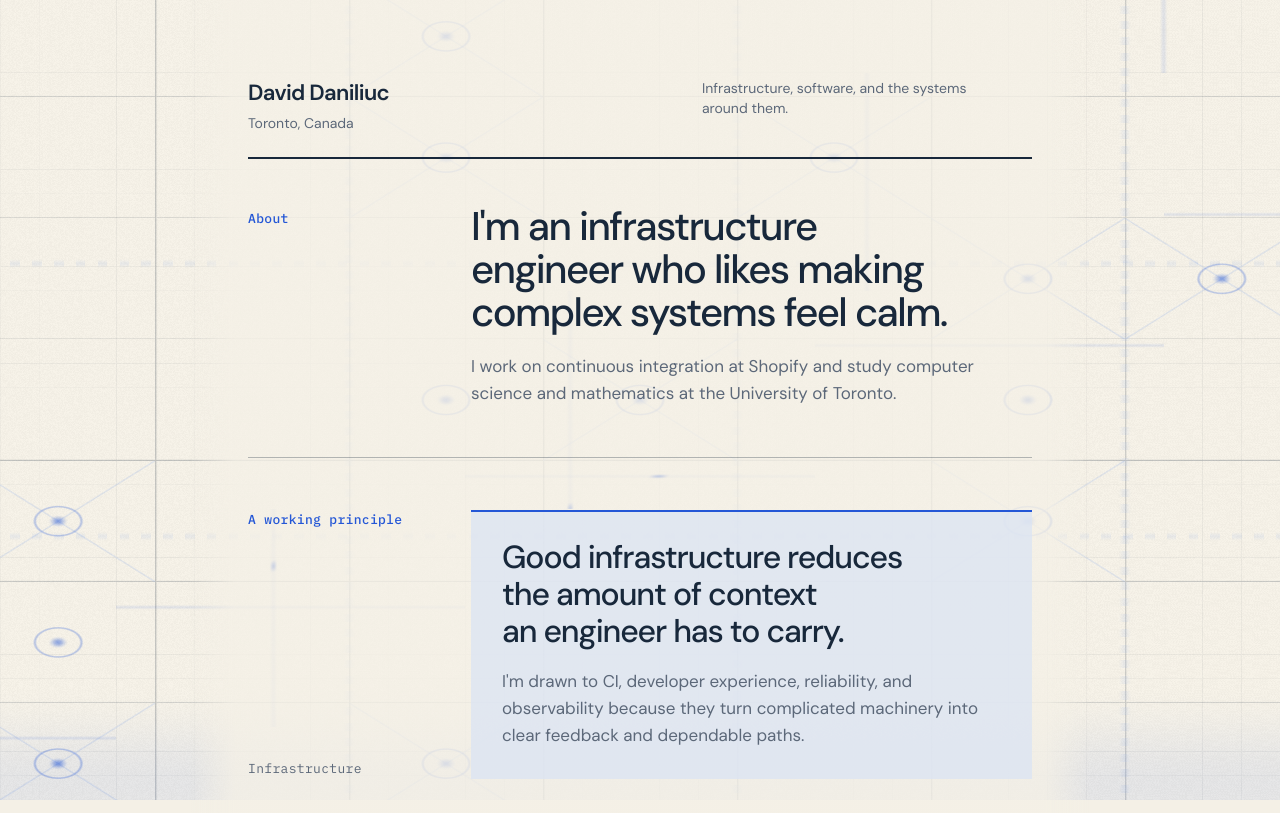
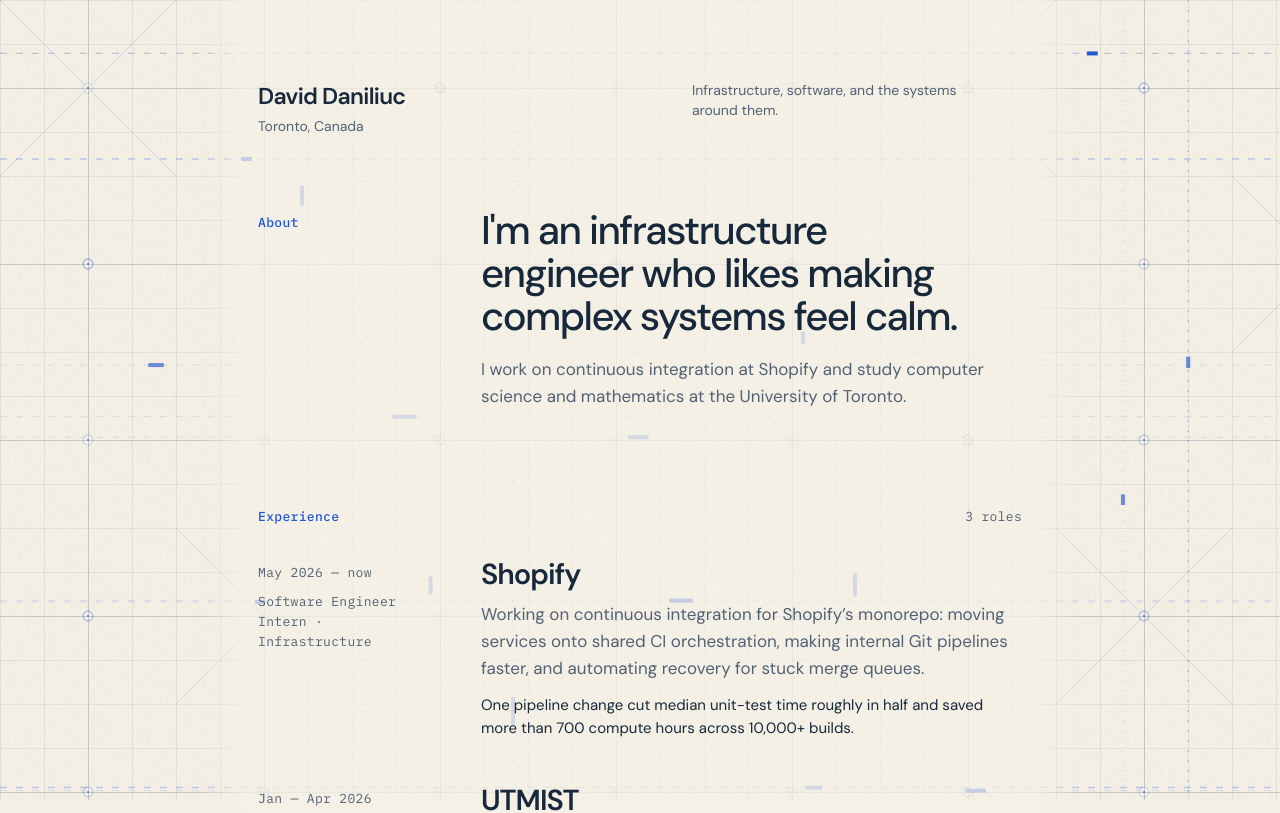
Before and after one commit to vicdenz/daviddaniliuc, a Next.js app: page / in a window 1280 px wide. Shown: the top 813 px of the page. Built offline with nearby package versions, Linux system fonts and the light colour scheme; a web font is replaced by a local one.

Commit message:
design: replace WebGL plane with procedural canvas backdrop

```diff
--- a/src/app/globals.css
+++ b/src/app/globals.css
@@ -3,129 +3,73 @@
 
 :root {
 	--paper: #f4f0e6;
-	--paper-glass: rgba(244, 240, 230, 0.79);
+	--paper-glass: rgba(244, 240, 230, 0.77);
 	--ink: #18283b;
-	--muted: #5c6879;
+	--muted: #536174;
 	--blue: #2457d6;
-	--blue-soft: #afc2e6;
-	--blue-wash: rgba(220, 229, 242, 0.78);
-	--line: rgba(24, 40, 59, 0.3);
+	--line: rgba(24, 40, 59, 0.24);
 	--sans: "DM Sans", sans-serif;
 	--mono: "IBM Plex Mono", monospace;
 }
 
 * { box-sizing: border-box; }
 html { scroll-behavior: smooth; }
-body {
-	margin: 0;
-	background: var(--paper);
-	color: var(--ink);
-	font-family: var(--sans);
-	font-size: 17px;
-	line-height: 1.58;
-	-webkit-font-smoothing: antialiased;
-}
+body { margin: 0; background: var(--paper); color: var(--ink); font-family: var(--sans); font-size: 17px; line-height: 1.58; -webkit-font-smoothing: antialiased; }
 a { color: inherit; text-decoration: none; transition: color 160ms ease, transform 160ms ease; }
 a:focus-visible { outline: 2px solid var(--blue); outline-offset: 5px; }
 ::selection { background: var(--blue); color: var(--paper); }
 
+.page-canvas { position: relative; min-height: 100vh; }
+.infrastructure-backdrop { position: fixed; inset: 0; z-index: 0; width: 100%; height: 100%; pointer-events: none; }
+.page-content { position: relative; z-index: 1; }
+
 .journal {
-	width: min(calc(100% - 32px), 900px);
+	width: min(calc(100% - 32px), 880px);
 	min-height: 100vh;
 	margin: 0 auto;
-	padding: clamp(44px, 7vw, 76px) clamp(24px, 5vw, 58px) 36px;
+	padding: clamp(48px, 7vw, 78px) clamp(25px, 5vw, 58px) 40px;
 	background: linear-gradient(90deg, transparent, var(--paper-glass) 5%, var(--paper-glass) 95%, transparent);
 }
 
-.masthead {
-	display: grid;
-	grid-template-columns: 1fr 1fr;
-	gap: 40px;
-	align-items: start;
-	padding-bottom: 24px;
-	border-bottom: 2px solid var(--ink);
-}
+.masthead { display: grid; grid-template-columns: 1fr 1fr; gap: 40px; align-items: start; margin-bottom: 76px; }
 .masthead div { display: grid; gap: 2px; }
-.masthead strong { font-size: 22px; font-weight: 600; letter-spacing: -0.03em; }
+.masthead strong { font-size: 23px; font-weight: 600; letter-spacing: -0.03em; }
 .masthead span, .masthead p { color: var(--muted); font-size: 14px; line-height: 1.45; }
 .masthead p { max-width: 330px; margin: 2px 0 0 auto; text-wrap: pretty; }
 
-.introduction, .field-note, .colophon {
-	display: grid;
-	grid-template-columns: 165px 1fr;
-	gap: clamp(28px, 5vw, 58px);
-	padding: 50px 0;
-	border-bottom: 1px solid var(--line);
-}
-.section-mark, .note-meta span, .index-heading > span, .entry-meta {
-	margin: 0;
-	font-family: var(--mono);
-	font-size: 13px;
-	line-height: 1.5;
-	letter-spacing: 0.025em;
-}
+.introduction { display: grid; grid-template-columns: 165px 1fr; gap: clamp(28px, 5vw, 58px); margin-bottom: 96px; }
+.section-mark, .index-heading > span, .entry-meta { margin: 0; font-family: var(--mono); font-size: 13px; line-height: 1.55; letter-spacing: 0.025em; }
 .section-mark { color: var(--blue); font-weight: 500; }
-
-h1 {
-	margin: -4px 0 18px;
-	font-size: clamp(31px, 4.2vw, 40px);
-	font-weight: 500;
-	letter-spacing: -0.04em;
-	line-height: 1.08;
-	text-wrap: balance;
-}
+h1 { margin: -4px 0 18px; font-size: clamp(31px, 4.2vw, 40px); font-weight: 500; letter-spacing: -0.04em; line-height: 1.08; text-wrap: balance; }
 .introduction div > p { max-width: 590px; margin: 0; color: var(--muted); font-size: 17px; line-height: 1.6; text-wrap: pretty; }
 
-.field-note { padding-block: 52px; }
-.note-meta { display: flex; flex-direction: column; justify-content: space-between; min-height: 170px; }
-.note-meta span { color: var(--muted); }
-.field-note article { padding: 27px 31px 30px; background: var(--blue-wash); border-top: 2px solid var(--blue); }
-.field-note h2 { margin: 0 0 19px; font-size: clamp(25px, 3.2vw, 32px); font-weight: 500; letter-spacing: -0.035em; line-height: 1.15; text-wrap: balance; }
-.field-note article p { margin: 0; color: var(--muted); font-size: 17px; text-wrap: pretty; }
-
-.experience-index, .project-index { padding: 52px 0 60px; border-bottom: 1px solid var(--line); }
-.index-heading { display: flex; justify-content: space-between; align-items: baseline; margin-bottom: 28px; }
+.experience-index, .project-index { margin-bottom: 94px; }
+.index-heading { display: flex; justify-content: space-between; align-items: baseline; margin-bottom: 36px; }
 .index-heading h2 { margin-block: 0; }
 .index-heading > span { color: var(--muted); }
-.experience-entry, .project-entry {
-	display: grid;
-	grid-template-columns: 165px 1fr;
-	gap: clamp(28px, 5vw, 58px);
-	padding: 31px 0 37px;
-	border-top: 1px solid var(--line);
-}
-.experience-entry:last-child, .project-entry:last-child { border-bottom: 1px solid var(--line); }
+.experience-entry, .project-entry { display: grid; grid-template-columns: 165px 1fr; gap: clamp(28px, 5vw, 58px); margin-bottom: 48px; }
+.experience-entry:last-child, .project-entry:last-child { margin-bottom: 0; }
 .entry-meta { display: grid; align-content: start; gap: 9px; color: var(--muted); }
 .entry-copy h3 { margin: -5px 0 10px; font-size: 29px; font-weight: 600; letter-spacing: -0.035em; line-height: 1.15; }
 .entry-copy > p { max-width: 590px; margin: 0; color: var(--muted); font-size: 17px; line-height: 1.58; text-wrap: pretty; }
 .entry-copy .entry-detail { margin-top: 12px; color: var(--ink); font-size: 15px; }
 .project-links { display: flex; gap: 20px; margin-top: 18px; font-family: var(--mono); font-size: 13px; }
-.project-links a { color: var(--blue); text-decoration: underline; text-decoration-thickness: 1px; text-underline-offset: 4px; }
-.project-links a:hover { color: var(--ink); }
+.project-links a, .links a { color: var(--blue); text-decoration: underline; text-decoration-thickness: 1px; text-underline-offset: 4px; }
+.project-links a:hover, .links a:hover { color: var(--ink); }
 
+.colophon { display: grid; grid-template-columns: 165px 1fr; gap: clamp(28px, 5vw, 58px); margin-bottom: 86px; }
 .colophon h2 { margin: -4px 0 8px; font-size: 27px; font-weight: 600; letter-spacing: -0.03em; }
 .colophon div p { margin: 0; color: var(--muted); font-size: 17px; }
-
-footer {
-	display: flex;
-	justify-content: space-between;
-	align-items: center;
-	min-height: 104px;
-	font-family: var(--mono);
-	font-size: 13px;
-}
+footer { display: flex; justify-content: space-between; align-items: center; min-height: 80px; font-family: var(--mono); font-size: 13px; }
 footer p { margin: 0; color: var(--muted); }
 .links { display: flex; gap: 24px; }
-.links a { color: var(--blue); text-decoration: underline; text-decoration-thickness: 1px; text-underline-offset: 4px; }
-.links a:hover { color: var(--ink); }
 
 @media (max-width: 680px) {
-	.journal { width: min(calc(100% - 20px), 900px); padding-inline: 12px; background: rgba(244, 240, 230, 0.84); }
-	.masthead { grid-template-columns: 1fr; gap: 12px; }
+	.journal { width: min(calc(100% - 20px), 880px); padding-inline: 12px; background: rgba(244, 240, 230, 0.82); }
+	.masthead { grid-template-columns: 1fr; gap: 12px; margin-bottom: 60px; }
 	.masthead p { margin-left: 0; }
-	.introduction, .field-note, .colophon, .experience-entry, .project-entry { grid-template-columns: 1fr; gap: 20px; }
-	.note-meta { min-height: 0; flex-direction: row; }
-	.field-note article { padding: 23px 21px 25px; }
+	.introduction, .colophon, .experience-entry, .project-entry { grid-template-columns: 1fr; gap: 20px; }
+	.introduction, .experience-index, .project-index { margin-bottom: 76px; }
 	.entry-meta { display: flex; flex-wrap: wrap; gap: 8px 16px; }
 	footer { flex-direction: column; align-items: flex-start; justify-content: center; gap: 16px; }
 }
--- a/src/app/page.tsx
+++ b/src/app/page.tsx
@@ -63,17 +63,6 @@
 					</div>
 				</section>
 
-				<section className="field-note" aria-labelledby="note-title">
-					<div className="note-meta">
-						<p className="section-mark">A working principle</p>
-						<span>Infrastructure</span>
-					</div>
-					<article>
-						<h2 id="note-title">Good infrastructure reduces the amount of context an engineer has to carry.</h2>
-						<p>I&apos;m drawn to CI, developer experience, reliability, and observability because they turn complicated machinery into clear feedback and dependable paths.</p>
-					</article>
-				</section>
-
 				<section className="experience-index" aria-labelledby="experience-title">
 					<div className="index-heading">
 						<h2 className="section-mark" id="experience-title">Experience</h2>
--- /dev/null
+++ b/src/components/InfrastructureBackdrop.tsx
@@ -0,0 +1,196 @@
+"use client";
+
+import { useEffect, useRef } from "react";
+
+type Route = {
+	axis: "x" | "y";
+	position: number;
+	speed: number;
+	offset: number;
+	length: number;
+};
+
+function seededRandom(seed: number) {
+	let state = seed >>> 0;
+	return () => {
+		state += 0x6d2b79f5;
+		let value = state;
+		value = Math.imul(value ^ (value >>> 15), value | 1);
+		value ^= value + Math.imul(value ^ (value >>> 7), value | 61);
+		return ((value ^ (value >>> 14)) >>> 0) / 4294967296;
+	};
+}
+
+export default function InfrastructureBackdrop() {
+	const canvasRef = useRef<HTMLCanvasElement>(null);
+
+	useEffect(() => {
+		const canvas = canvasRef.current;
+		if (!canvas) return;
+		const context = canvas.getContext("2d");
+		if (!context) return;
+
+		let width = window.innerWidth;
+		let height = window.innerHeight;
+		let pixelRatio = Math.min(window.devicePixelRatio || 1, 2);
+		let animationFrame = 0;
+		let routes: Route[] = [];
+		const pointer = { x: 0.5, y: 0.5 };
+		const easedPointer = { x: 0.5, y: 0.5 };
+		const reduceMotion = window.matchMedia("(prefers-reduced-motion: reduce)").matches;
+
+		const noiseCanvas = document.createElement("canvas");
+		noiseCanvas.width = 140;
+		noiseCanvas.height = 140;
+		const noiseContext = noiseCanvas.getContext("2d");
+		if (noiseContext) {
+			const image = noiseContext.createImageData(noiseCanvas.width, noiseCanvas.height);
+			const random = seededRandom(2026);
+			for (let index = 0; index < image.data.length; index += 4) {
+				const shade = random() > 0.48 ? 24 : 225;
+				image.data[index] = shade;
+				image.data[index + 1] = shade;
+				image.data[index + 2] = shade;
+				image.data[index + 3] = Math.floor(random() * 13);
+			}
+			noiseContext.putImageData(image, 0, 0);
+		}
+
+		const buildRoutes = () => {
+			const random = seededRandom(Math.round(width * 13 + height * 7));
+			routes = Array.from({ length: Math.max(12, Math.floor((width + height) / 120)) }, (_, index) => ({
+				axis: index % 2 === 0 ? "x" : "y",
+				position: random(),
+				speed: 18 + random() * 42,
+				offset: random() * Math.max(width, height),
+				length: 10 + random() * 24,
+			}));
+		};
+
+		const resize = () => {
+			width = window.innerWidth;
+			height = window.innerHeight;
+			pixelRatio = Math.min(window.devicePixelRatio || 1, 2);
+			canvas.width = Math.round(width * pixelRatio);
+			canvas.height = Math.round(height * pixelRatio);
+			canvas.style.width = `${width}px`;
+			canvas.style.height = `${height}px`;
+			context.setTransform(pixelRatio, 0, 0, pixelRatio, 0, 0);
+			buildRoutes();
+		};
+
+		const updatePointer = (event: PointerEvent) => {
+			pointer.x = event.clientX / width;
+			pointer.y = event.clientY / height;
+		};
+
+		const draw = (timestamp: number) => {
+			const time = timestamp / 1000;
+			easedPointer.x += (pointer.x - easedPointer.x) * 0.025;
+			easedPointer.y += (pointer.y - easedPointer.y) * 0.025;
+			const parallaxX = (easedPointer.x - 0.5) * 18;
+			const parallaxY = (easedPointer.y - 0.5) * 18;
+			const spacing = width < 620 ? 34 : 44;
+
+			context.clearRect(0, 0, width, height);
+			context.fillStyle = "#f4f0e6";
+			context.fillRect(0, 0, width, height);
+
+			context.lineWidth = 1;
+			for (let x = -spacing * 2; x < width + spacing * 2; x += spacing) {
+				const column = Math.round((x + spacing * 2) / spacing);
+				context.strokeStyle = column % 4 === 0 ? "rgba(24,40,59,.20)" : "rgba(24,40,59,.075)";
+				context.beginPath();
+				context.moveTo(Math.round(x + parallaxX) + 0.5, 0);
+				context.lineTo(Math.round(x + parallaxX) + 0.5, height);
+				context.stroke();
+			}
+			for (let y = -spacing * 2; y < height + spacing * 2; y += spacing) {
+				const row = Math.round((y + spacing * 2) / spacing);
+				context.strokeStyle = row % 4 === 0 ? "rgba(24,40,59,.20)" : "rgba(24,40,59,.075)";
+				context.beginPath();
+				context.moveTo(0, Math.round(y + parallaxY) + 0.5);
+				context.lineTo(width, Math.round(y + parallaxY) + 0.5);
+				context.stroke();
+			}
+
+			context.strokeStyle = "rgba(36,87,214,.15)";
+			context.lineWidth = 1;
+			for (let row = -1; row < Math.ceil(height / (spacing * 4)) + 1; row += 1) {
+				for (let column = -1; column < Math.ceil(width / (spacing * 4)) + 1; column += 1) {
+					if ((column * 7 + row * 11) % 5 !== 0) continue;
+					const left = column * spacing * 4 + parallaxX;
+					const top = row * spacing * 4 + parallaxY;
+					const size = spacing * 4;
+					context.beginPath();
+					context.moveTo(left, top);
+					context.lineTo(left + size, top + size);
+					context.moveTo(left + size, top);
+					context.lineTo(left, top + size);
+					context.stroke();
+				}
+			}
+
+			routes.forEach((route, index) => {
+				const limit = route.axis === "x" ? width : height;
+				const travel = reduceMotion ? route.offset : (route.offset + time * route.speed) % (limit + 80) - 40;
+				const position = route.position * (route.axis === "x" ? height : width);
+				context.strokeStyle = index % 3 === 0 ? "rgba(36,87,214,.28)" : "rgba(36,87,214,.14)";
+				context.lineWidth = index % 3 === 0 ? 1.4 : 1;
+				context.setLineDash(index % 2 === 0 ? [7, 9] : [2, 8]);
+				context.beginPath();
+				if (route.axis === "x") {
+					context.moveTo(0, position + parallaxY * 0.5);
+					context.lineTo(width, position + parallaxY * 0.5);
+				} else {
+					context.moveTo(position + parallaxX * 0.5, 0);
+					context.lineTo(position + parallaxX * 0.5, height);
+				}
+				context.stroke();
+				context.setLineDash([]);
+
+				context.fillStyle = index % 4 === 0 ? "#2457d6" : "rgba(36,87,214,.65)";
+				if (route.axis === "x") {
+					context.fillRect(travel, position + parallaxY * 0.5 - 2, route.length, 4);
+				} else {
+					context.fillRect(position + parallaxX * 0.5 - 2, travel, 4, route.length);
+				}
+			});
+
+			for (let x = spacing * 2; x < width; x += spacing * 4) {
+				for (let y = spacing * 2; y < height; y += spacing * 4) {
+					const pulse = reduceMotion ? 0.45 : 0.35 + Math.sin(time * 1.4 + x * 0.01 + y * 0.02) * 0.18;
+					context.strokeStyle = `rgba(36,87,214,${pulse})`;
+					context.beginPath();
+					context.arc(x + parallaxX, y + parallaxY, 5, 0, Math.PI * 2);
+					context.stroke();
+					context.fillStyle = "rgba(36,87,214,.5)";
+					context.fillRect(x + parallaxX - 1, y + parallaxY - 1, 2, 2);
+				}
+			}
+
+			const noisePattern = context.createPattern(noiseCanvas, "repeat");
+			if (noisePattern) {
+				context.globalAlpha = 0.55;
+				context.fillStyle = noisePattern;
+				context.fillRect(0, 0, width, height);
+				context.globalAlpha = 1;
+			}
+
+			if (!reduceMotion) animationFrame = window.requestAnimationFrame(draw);
+		};
+
+		resize();
+		window.addEventListener("resize", resize);
+		window.addEventListener("pointermove", updatePointer, { passive: true });
+		draw(0);
+
+		return () => {
+			window.cancelAnimationFrame(animationFrame);
+			window.removeEventListener("resize", resize);
+			window.removeEventListener("pointermove", updatePointer);
+		};
+	}, []);
+
+	return <canvas ref={canvasRef} className="infrastructure-backdrop" aria-hidden="true" />;
+}
--- a/src/components/PageCanvas.tsx
+++ b/src/components/PageCanvas.tsx
@@ -1,26 +1,16 @@
-"use client";
+import { type ReactNode } from "react";
+import InfrastructureBackdrop from "@/components/InfrastructureBackdrop";
 
-import { Canvas } from "@react-three/fiber";
-import { ReactNode } from "react";
-import ShaderPlane from "@/components/ShaderPlane";
-
-interface ShaderPlaneProps {
+interface PageCanvasProps {
 	children: ReactNode;
 	className?: string;
 }
 
-export default function PageCanvas({ children, className = "" }: ShaderPlaneProps) {
+export default function PageCanvas({ children, className = "" }: PageCanvasProps) {
 	return (
-		<div className={`relative min-h-screen ${className}`}>
-			{/* Three.js Canvas Background */}
-			<div className="fixed inset-0 -z-10">
-				<Canvas camera={{ position: [0, 0, 5], fov: 75 }} gl={{ antialias: true, alpha: true }} dpr={[1, 2]}>
-					<ShaderPlane />
-				</Canvas>
-			</div>
-
-			{/* Page Content */}
-			<div className="relative z-10">{children}</div>
+		<div className={`page-canvas ${className}`}>
+			<InfrastructureBackdrop />
+			<div className="page-content">{children}</div>
 		</div>
 	);
 }
```
Also changed, not shown: 1 other file (tests, documents, lock files or other folders).
